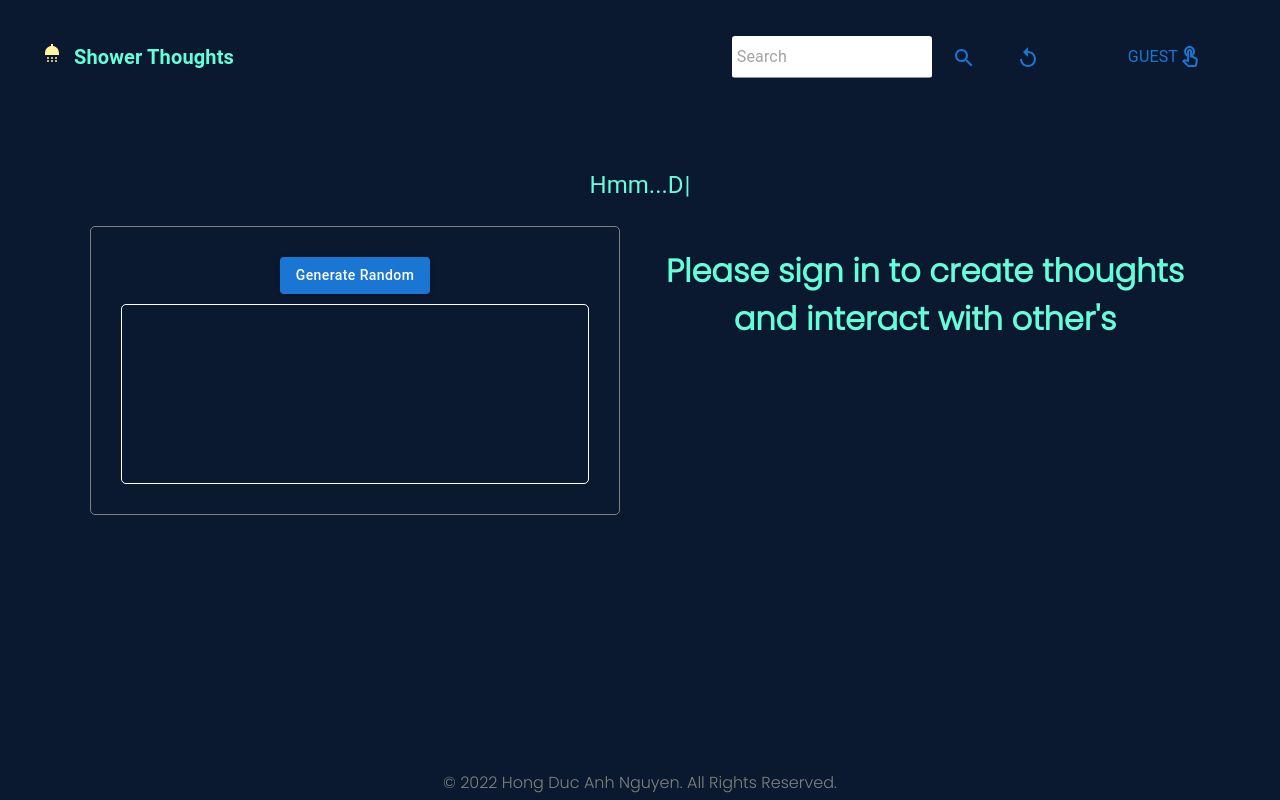
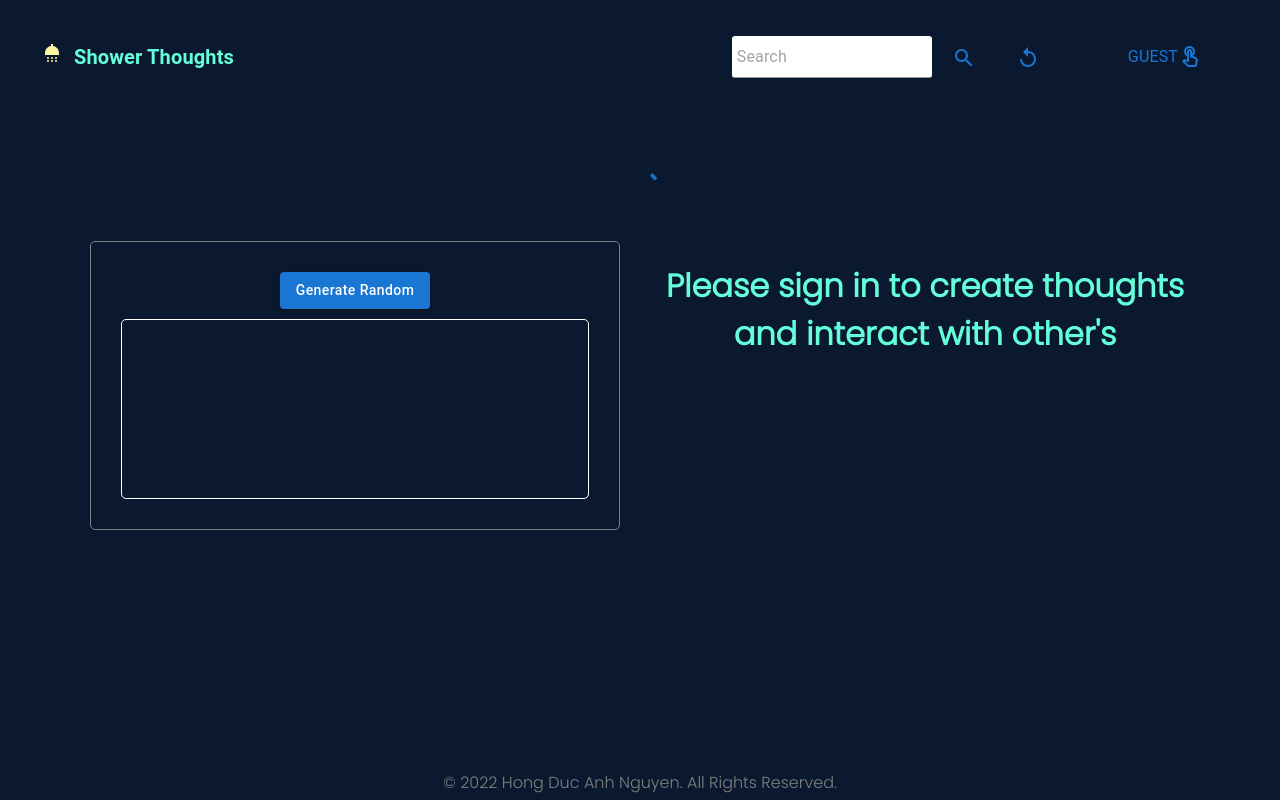
Before and after one commit to HongDucAnhNguyen/Shower-Thoughts-2.0, a React (Create React App) app in the folder client/: page /home in a window 1280 px wide. Built offline with nearby package versions, Linux system fonts and the light colour scheme.

Commit message:
fixed bug

```diff
--- a/client/src/components/thoughts.js
+++ b/client/src/components/thoughts.js
@@ -12,7 +12,7 @@ const Thoughts = ({ setCurrentId }) => {
   //useSelector selects the state of the reducer
   //access state => choose target reducer (thoughts? reddits? auth? )
 
-  if ((!currentThoughts?.length && !isLoading) || !currentThoughts?.length)
+  if ((!currentThoughts && !isLoading) || !currentThoughts)
     return (
       <Typography variant="h5">
         <TypeWriter
@@ -32,17 +32,18 @@ const Thoughts = ({ setCurrentId }) => {
     <CircularProgress></CircularProgress>
   ) : (
     <Grid container spacing={3}>
-      {currentThoughts.map((thought) => (
-        /*
+      {currentThoughts &&
+        currentThoughts.map((thought) => (
+          /*
     for extra small devices, one thought takes up 12 grid columns
     for small devices, one thought takes up 12 grid columns
     for medium devices, one thought takes up 6 grid columns
     for large devices, one thought takes up 6 grid columns
     */
-        <Grid key={thought._id} item xs={12} sm={12} md={6} lg={6}>
-          <Thought thought={thought} setCurrentId={setCurrentId}></Thought>
-        </Grid>
-      ))}
+          <Grid key={thought._id} item xs={12} sm={12} md={6} lg={6}>
+            <Thought thought={thought} setCurrentId={setCurrentId}></Thought>
+          </Grid>
+        ))}
     </Grid>
   );
 };
```
